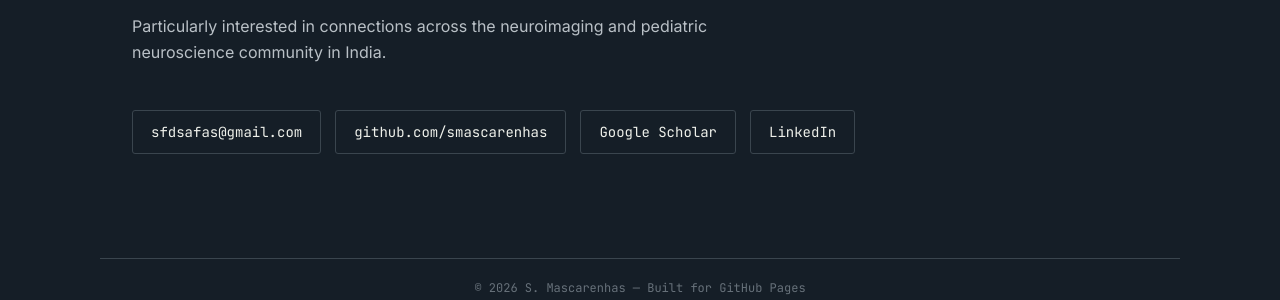
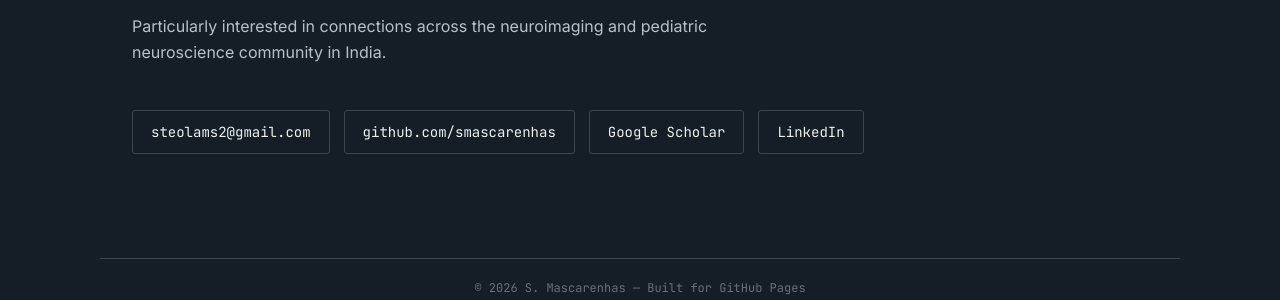
Before and after one commit to smaski01/smascarenhass.github.io, a Jekyll site: the page index.html, which Jekyll copies as it is, in a window 1280 px wide and 900 px high, scrolled down 2203 px. Shown: the part 574-874 px from the top of the window. Built offline with Jekyll 4.4.1, drawn with Linux system fonts in a browser that asks for light colours; some web fonts are replaced.

Commit message:
Update index.html

```diff
--- a/index.html
+++ b/index.html
@@ -355,7 +355,7 @@
       <p>Particularly interested in connections across the neuroimaging and pediatric neuroscience community in India.</p>
     </div>
     <div class="contact-list reveal">
-      <a href="mailto:sfdsafas@gmail.com?subject=Research%20Inquiry&body=Hi%2C%0A%0AI%27d%20like%20to%20connect%20regarding%20your%20research%20on%20infant%20neurodevelopmental%20disorder%20detection.%0A%0A">sfdsafas@gmail.com</a>
+      <a href="mailto:steolams2@gmail.com?subject=Research%20Inquiry&body=Hi%2C%0A%0AI%27d%20like%20to%20connect%20regarding%20your%20research%20on%20infant%20neurodevelopmental%20disorder%20detection.%0A%0A">steolams2@gmail.com</a>
       <a href="https://github.com/smascarenhas">github.com/smascarenhas</a>
       <a href="https://scholar.google.com">Google Scholar</a>
       <a href="https://linkedin.com">LinkedIn</a>
```
